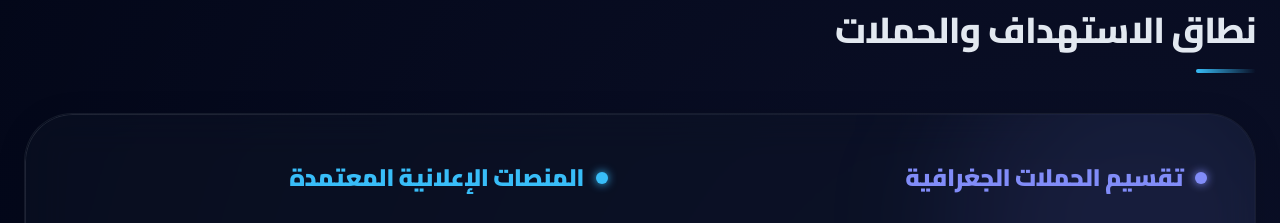
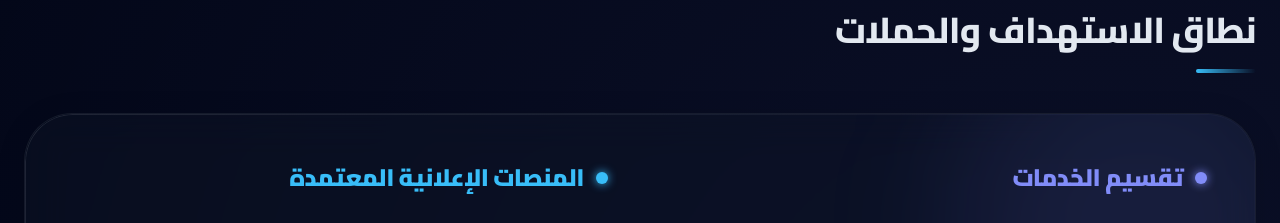
Before and after one commit to richline-lab/FixPhone-Proposal, a plain HTML site: page index.html in a window 1280 px wide. Shown: the part 1801-2024 px from the top of the page. Drawn offline with nearby package versions, Linux system fonts and the light colour scheme.

Commit message:
index.html

```diff
--- a/index.html
+++ b/index.html
@@ -394,7 +394,7 @@
                     <div class="space-y-8">
                         <h4 class="text-brand-indigo font-black text-2xl flex items-center gap-3">
                             <span class="w-3 h-3 bg-brand-indigo rounded-full shadow-[0_0_10px_#818cf8]"></span>
-                            تقسيم الحملات الجغرافية
+                            تقسيم الخدمات
                         </h4>
                         <div class="space-y-4 pr-4 border-r border-brand-indigo/20">
                             <div class="group p-5 bg-navy-900/80 rounded-2xl border border-white/5 hover:border-brand-indigo/50 transition-all flex justify-between items-center cursor-default">
```
